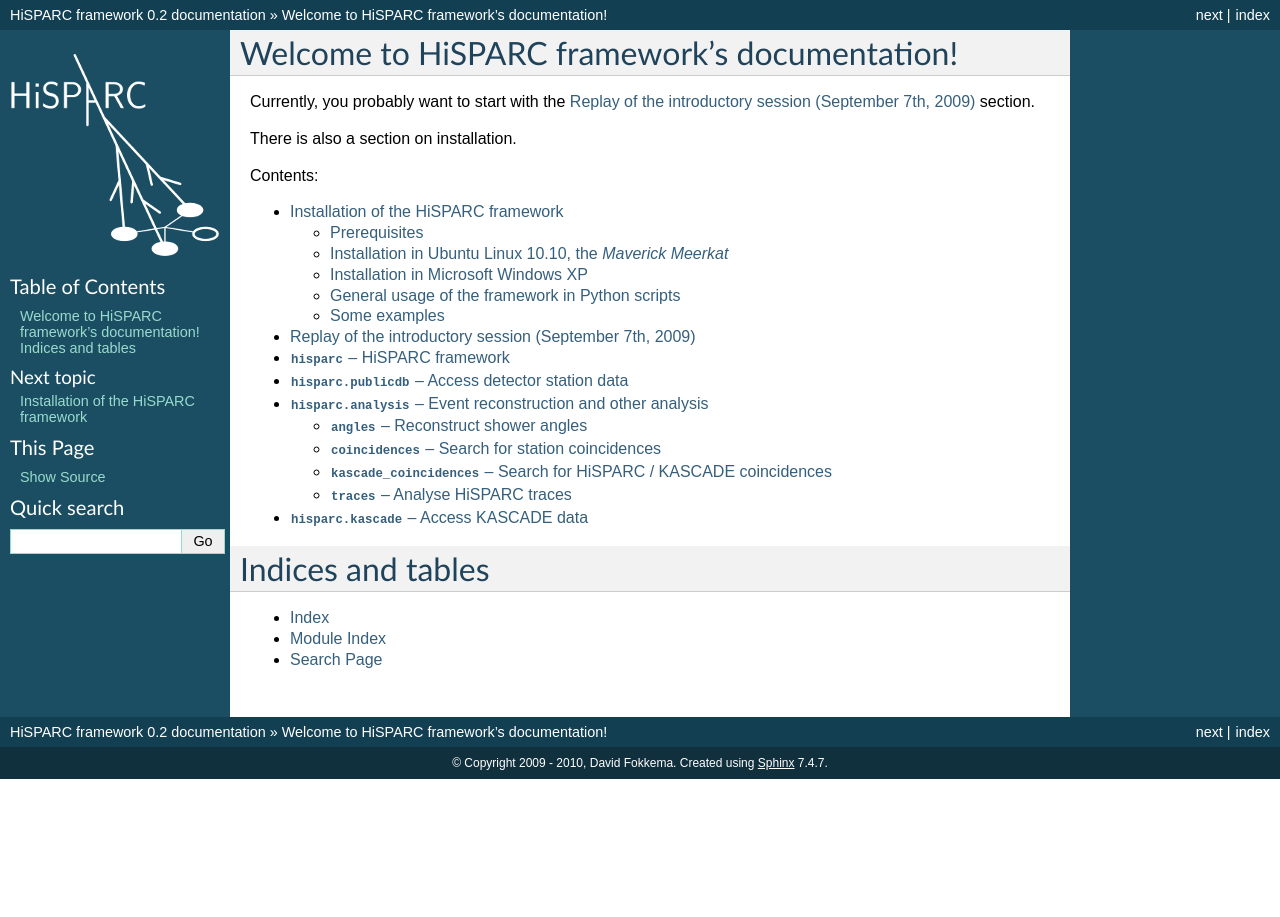
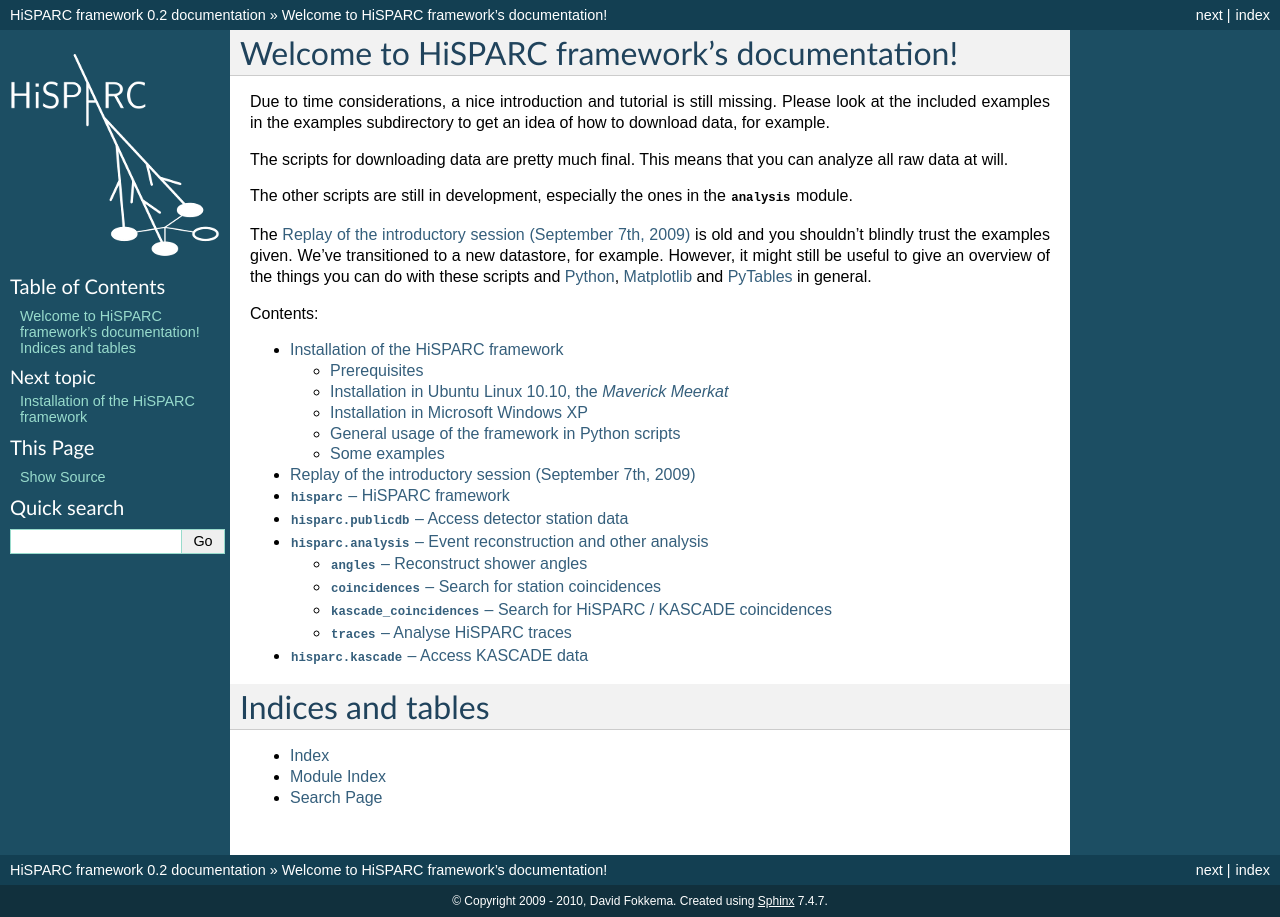
Before and after one commit to HiSPARC/sapphire, a Sphinx documentation site: the page built from doc/index.rst, in a window 1280 px wide. Built offline with Sphinx 7.4.7, drawn with Linux system fonts in a browser that asks for light colours.

Commit message:
Documentation update.

```diff
--- a/doc/index.rst
+++ b/doc/index.rst
@@ -6,9 +6,23 @@
 Welcome to HiSPARC framework's documentation!
 =============================================
 
-Currently, you probably want to start with the :doc:`log-replay` section.
+Due to time considerations, a nice introduction and tutorial is still
+missing.  Please look at the included examples in the examples
+subdirectory to get an idea of how to download data, for example.
 
-There is also a section on installation.
+The scripts for downloading data are pretty much final.  This means that
+you can analyze all raw data at will.
+
+The other scripts are still in development, especially the ones in the
+:mod:`~hisparc.analysis` module.
+
+The :doc:`log-replay` is old and you shouldn't blindly trust the examples
+given.  We've transitioned to a new datastore, for example.  However, it
+might still be useful to give an overview of the things you can do with
+these scripts and `Python <http://www.python.org/>`_,
+`Matplotlib <http://matplotlib.sourceforge.net/>`_ and
+`PyTables <http://www.pytables.org/>`_ in general.
+
 
 Contents:
 
--- a/doc/install.rst
+++ b/doc/install.rst
@@ -144,3 +144,5 @@
 
     >>> %run -i examples/sciencepark.py
     >>> %run -i examples/kvi.py
+
+More examples are available in the examples/ subdirectory.
--- a/doc/log-replay.rst
+++ b/doc/log-replay.rst
@@ -2,6 +2,12 @@
 
 Replay of the introductory session (September 7th, 2009)
 ========================================================
+
+.. note::
+
+   This is old.  It can only give you an overview of the sort of things
+   you can do.  For correct examples, look at the examples/ subdirectory
+   or read the function reference.
 
 On Monday, September 7th, 2009 David gave a short introduction to *python*,
 *matplotlib* (with its *pylab* interface) and what is to become the
```
